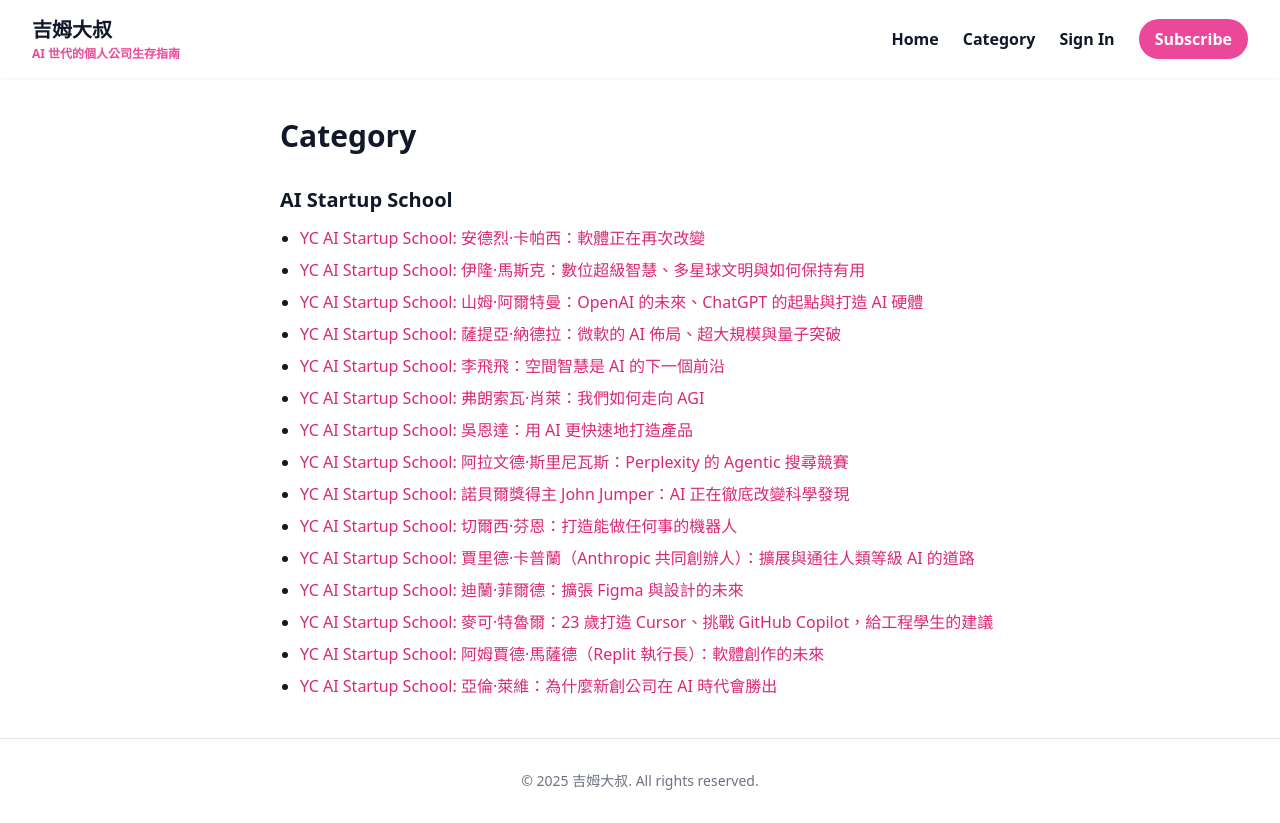
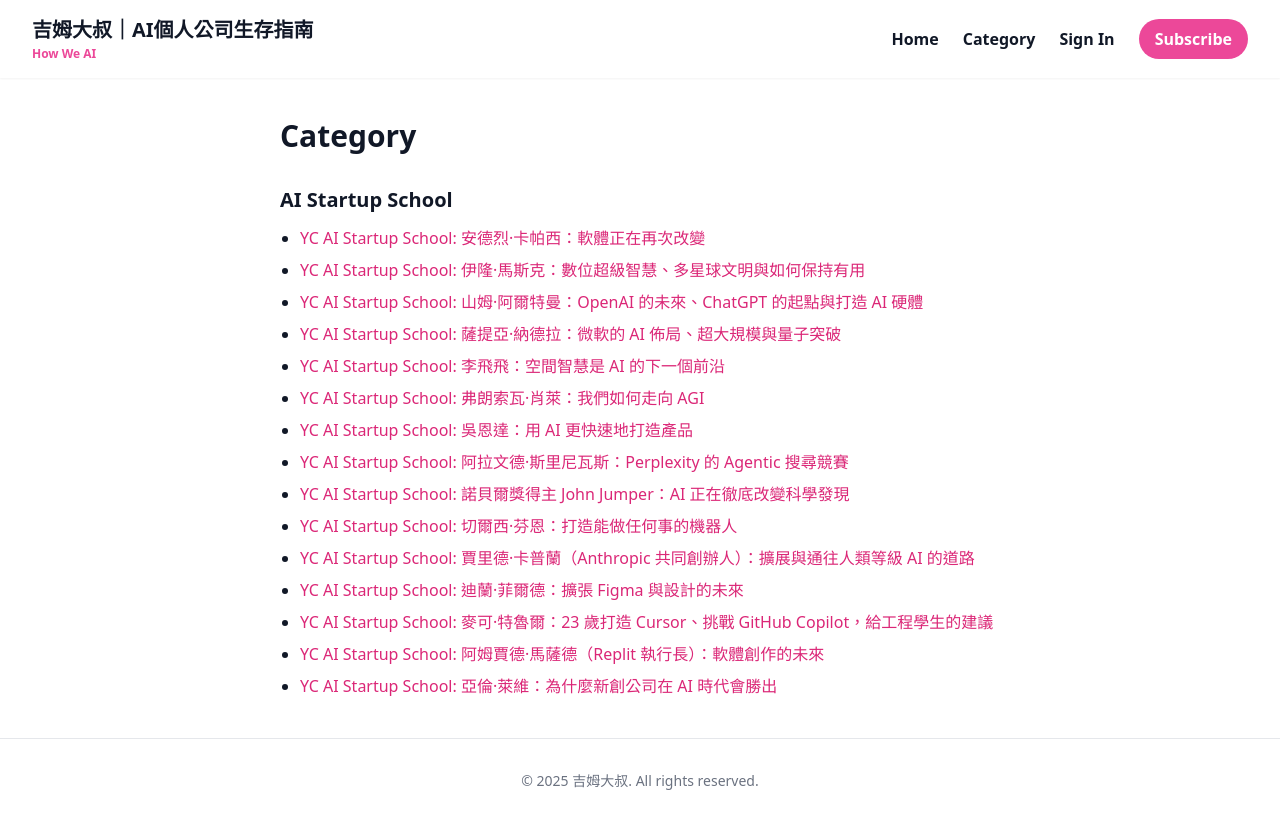
Before and after one commit to Jameschen7988/my-blog, a plain HTML site: page public/category.html in a window 1280 px wide. Drawn offline with nearby package versions, Linux system fonts and the light colour scheme.

Commit message:
Update site heading and tagline to new branding

```diff
--- a/public/category.html
+++ b/public/category.html
@@ -3,7 +3,7 @@
 <head>
   <meta charset="UTF-8" />
   <meta name="viewport" content="width=device-width, initial-scale=1.0" />
-  <title>吉姆大叔 – Category</title>
+  <title>吉姆大叔｜AI個人公司生存指南 – Category</title>
   <link rel="stylesheet" href="/style.css">
   <script src="https://cdn.tailwindcss.com"></script>
 </head>
@@ -12,8 +12,8 @@
   <!-- Header 導覽列 -->
   <header class="relative z-20 flex items-center justify-between px-4 py-4 shadow-sm md:px-8">
     <div class="text-center md:text-left">
-      <a href="./index.html" class="text-xl font-bold">吉姆大叔</a>
-      <p class="text-xs font-bold text-pink-500 mt-0.5">AI 世代的個人公司生存指南</p>
+      <a href="./index.html" class="text-xl font-bold">吉姆大叔｜AI個人公司生存指南</a>
+      <p class="text-xs font-bold text-pink-500 mt-0.5">How We AI</p>
     </div>
 
     <!-- 漢堡按鈕 (手機版) -->
```
Also changed, not shown: public/index.html (+3 -3 lines), public/post.html (+3 -3 lines).
